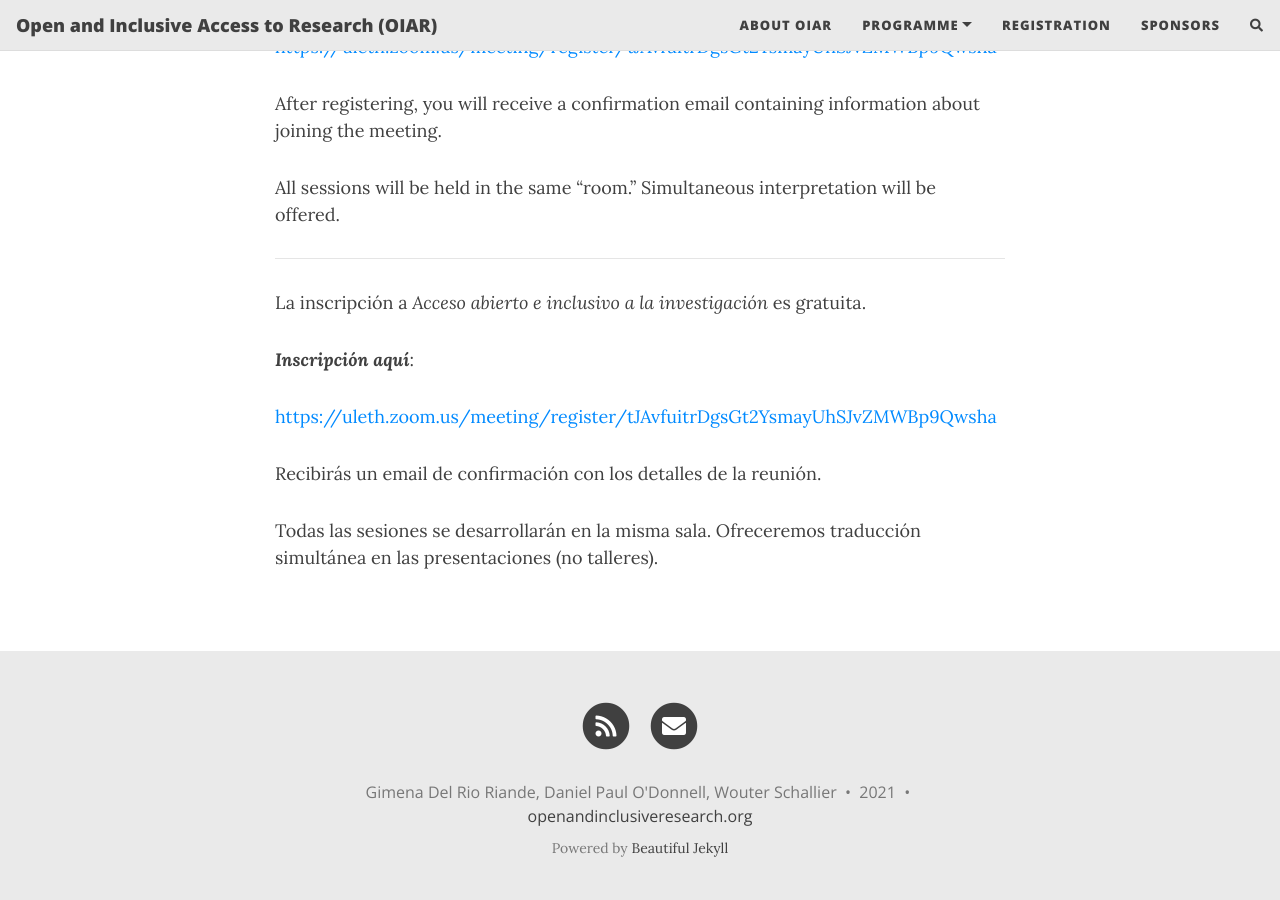
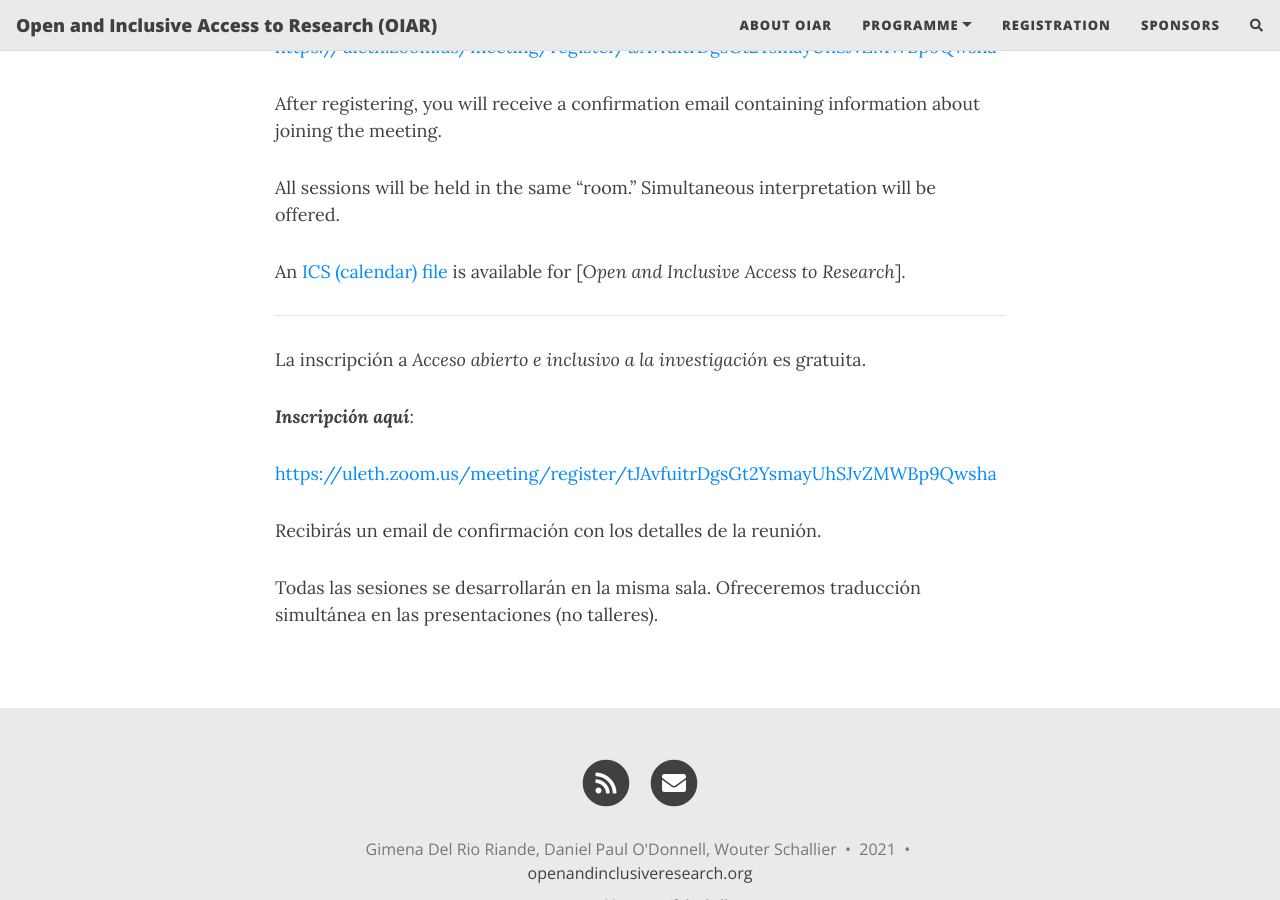
Before and after one commit to caedmon5/OIAR, a Jekyll site: the page built from register.md, in a window 1280 px wide and 900 px high, scrolled down 526 px. Built offline with Jekyll 4.4.1, drawn with Linux system fonts in a browser that asks for light colours; nearby versions of some CDN libraries; comment, search, counter and statistics services are not loaded.

Commit message:
Added ICS to registration page as well.

```diff
--- a/register.md
+++ b/register.md
@@ -13,6 +13,8 @@ After registering, you will receive a confirmation email containing information
 
 All sessions will be held in the same "room." Simultaneous interpretation will be offered.
 
+An [ICS (calendar) file](http://openandinclusiveresearch.org/assets/img/OIAR.ics) is  available for [_Open and Inclusive Access to Research_].
+
 ---
 
 La inscripción a  _Acceso abierto e inclusivo a la investigación_ es gratuita.
```
